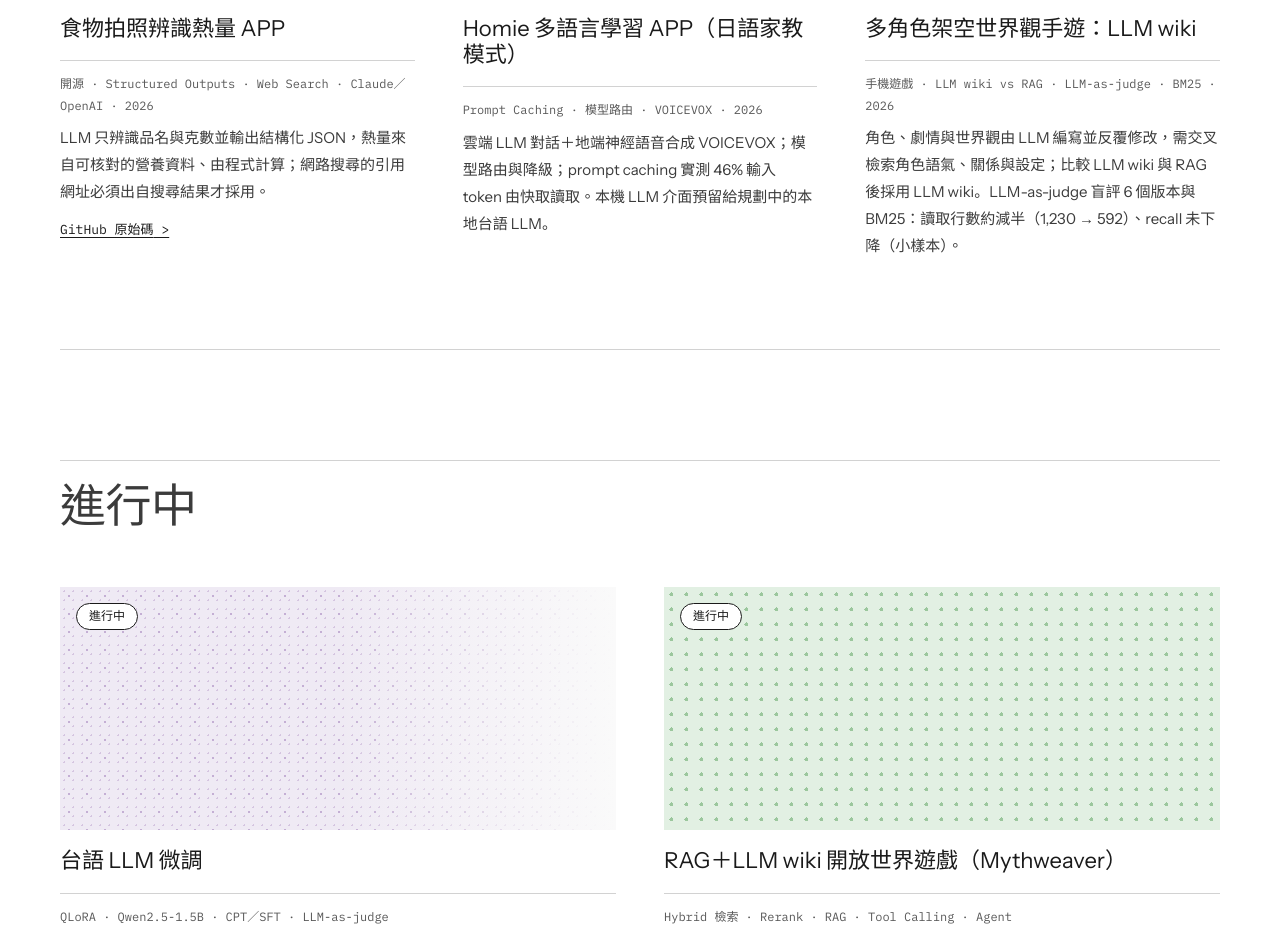
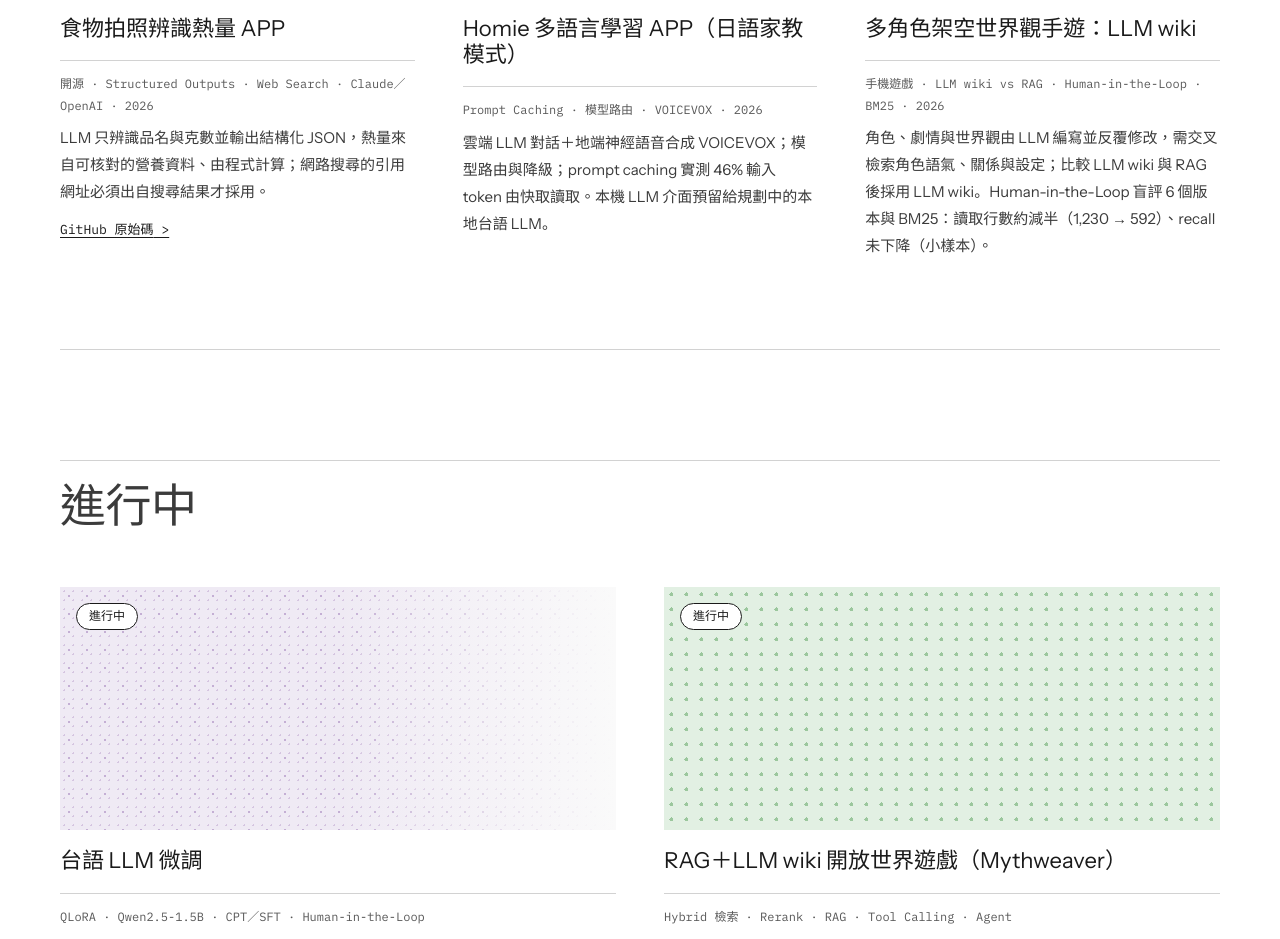
Before and after one commit to brian901106/brian901106.github.io, a React (Vite) app: page / in a window 1280 px wide. Shown: the part 3168-4107 px from the top of the page. Built offline with nearby package versions, Linux system fonts and the light colour scheme.

Commit message:
其餘 LLM-as-judge 一併改為 Human-in-the-Loop

```diff
--- a/src/App.tsx
+++ b/src/App.tsx
@@ -56,8 +56,8 @@ const llmProjects = [
     img: wikiRecallImg,
     alt: '散佈圖：各版本知識庫的讀取行數與 recall，V3 讀量約為原始文件的一半且 recall 未下降',
     title: '多角色架空世界觀手遊：LLM wiki',
-    meta: '手機遊戲 · LLM wiki vs RAG · LLM-as-judge · BM25 · 2026',
-    desc: '角色、劇情與世界觀由 LLM 編寫並反覆修改，需交叉檢索角色語氣、關係與設定；比較 LLM wiki 與 RAG 後採用 LLM wiki。LLM-as-judge 盲評 6 個版本與 BM25：讀取行數約減半（1,230 → 592）、recall 未下降（小樣本）。',
+    meta: '手機遊戲 · LLM wiki vs RAG · Human-in-the-Loop · BM25 · 2026',
+    desc: '角色、劇情與世界觀由 LLM 編寫並反覆修改，需交叉檢索角色語氣、關係與設定；比較 LLM wiki 與 RAG 後採用 LLM wiki。Human-in-the-Loop 盲評 6 個版本與 BM25：讀取行數約減半（1,230 → 592）、recall 未下降（小樣本）。',
   },
 ]
 
@@ -66,7 +66,7 @@ const ongoingProjects = [
   {
     tile: 'banner-grid',
     title: '台語 LLM 微調',
-    meta: 'QLoRA · Qwen2.5-1.5B · CPT／SFT · LLM-as-judge',
+    meta: 'QLoRA · Qwen2.5-1.5B · CPT／SFT · Human-in-the-Loop',
     desc: 'QLoRA 微調 Qwen2.5-1.5B，訓練資料只取自教育部台語辭典；比較「先 CPT 再 SFT」與「只做 SFT」，以困惑度、chrF 與交換順序的 LLM 盲測裁判（sign test）評估。結論：CPT 在 SFT 後無可偵測增益；取樣解碼讓迴圈率 8.8% → 2.5%。',
   },
   {
@@ -436,7 +436,7 @@ export default function App() {
               </p>
               <p className="info-desc">
                 <strong>LLM 應用：</strong>Claude／OpenAI API、Structured Outputs、Prompt Caching、
-                模型路由、RAG（BM25、hybrid 檢索＋rerank）、LLM-as-judge 評測、QLoRA 微調
+                模型路由、RAG（BM25、hybrid 檢索＋rerank）、Human-in-the-Loop 評測、QLoRA 微調
               </p>
               <p className="info-desc">
                 <strong>程式語言：</strong>Python、C／C++、C#、Verilog
```
